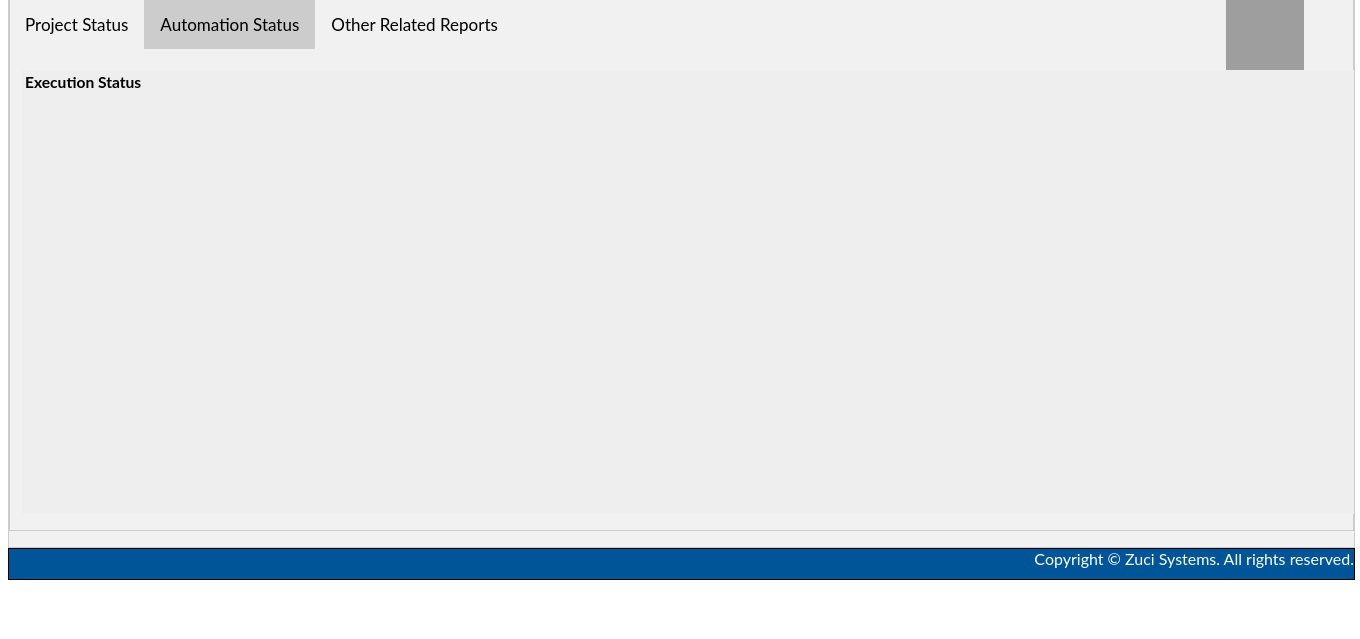
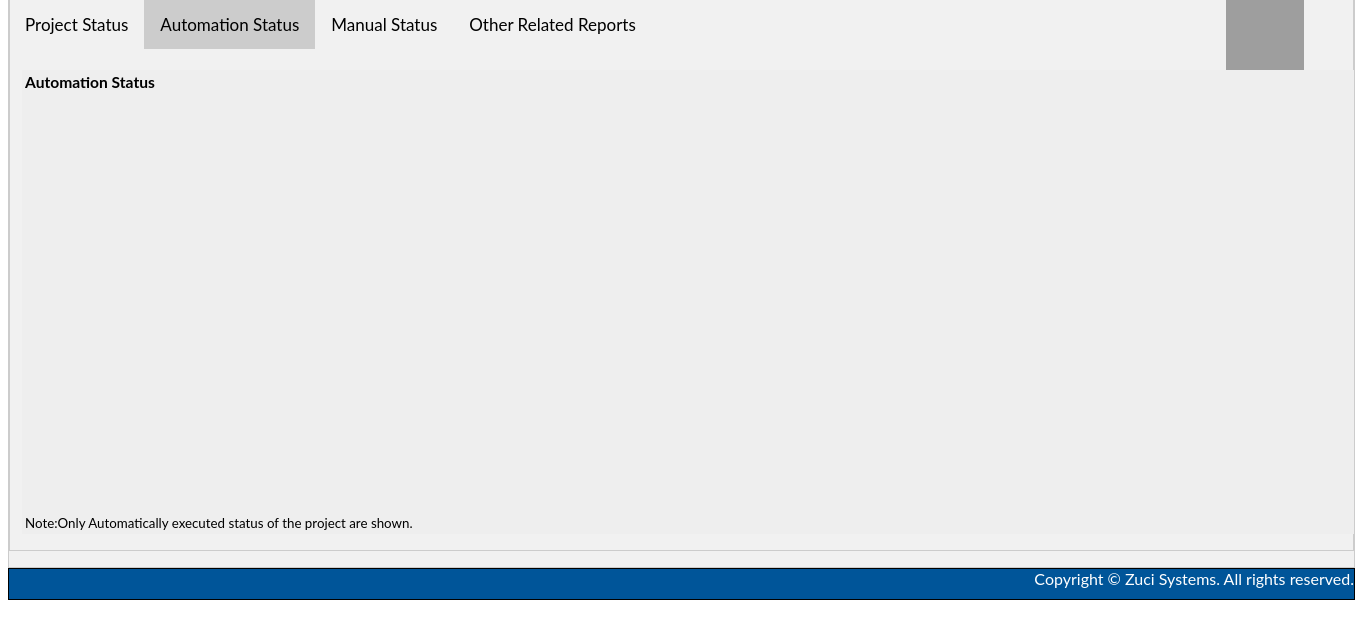
Before and after one commit to zucisystems/testlinkrealtimedashboard, a CodeIgniter app: the page made by application/views/testchart.php in a window 1360 px wide, after a click on "Automation Status". Shown: the part 46-685 px from the top of the page. Run offline with CodeIgniter, Linux system fonts and the light colour scheme; data that the repository does not hold is empty; some libraries are stand-ins or nearby versions; grey boxes are pictures that could not be loaded.

Commit message:
Update testchart.php

```diff
--- a/application/views/testchart.php
+++ b/application/views/testchart.php
@@ -95,7 +95,7 @@ table.smallGrey {
 }
 
 
-.chosen-container3,chosen-container4,chosen-container1,chosen-container {
+.chosen-container3,chosen-container4,chosen-container4a,chosen-container5,chosen-container1,chosen-container {
     -moz-user-select: none;
     display: inline-block;
     font-size: 13px;
@@ -107,7 +107,7 @@ table.smallGrey {
 }
 
 </style>
- <!--<script href="<?php echo base_url('../../highcharts/js/highcharts.js')?>"></script>
+<!-- <script href="<?php echo base_url('../../highcharts/js/highcharts.js')?>"></script>
  <script href="<?php echo base_url('../../highcharts/js/modules/exporting.js')?>"></script> -->
     <script src="http://code.highcharts.com/highcharts.js"></script>
 	<script src="http://code.highcharts.com/modules/exporting.js"></script>
@@ -122,6 +122,7 @@ table.smallGrey {
   <ul class="tab">
   <li><a href="#" class="tablinks" onclick="openCity(event, 'pstatus')">Project Status</a></li>
   <li><a href="#" class="tablinks" onclick="openCity(event, 'astatus')">Automation Status</a></li>
+   <li><a href="#" class="tablinks" onclick="openCity(event, 'mastatus')">Manual Status</a></li>
   <li><a href="#" class="tablinks" onclick="openCity(event, 'otstatus')">Other Related Reports</a></li>
     <script type="text/javascript" src="http://ajax.googleapis.com/ajax/libs/jquery/1.7.1/jquery.min.js"></script>
 	<script src="http://code.highcharts.com/modules/no-data-to-display.js"></script>
@@ -193,7 +194,7 @@ table.smallGrey {
        <!--<script src="http://code.highcharts.com/highcharts.js"></script>-->
 	    <script href="http://localhost/dashboard/application/highcharts/js/highcharts.js"></script>
         <script src="http://localhost/dashboard/application/highcharts/js/modules/exporting.js"></script>
-        <script src="http://localhost/dashboard/application/highcharts/js/modules/no-data-to-display.js"></script>
+
 </head>
 
 <body>
@@ -222,7 +223,7 @@ table.smallGrey {
 <table class="smallGrey" style="width:200%;height:200%;overflow: visible;">
 <tr>
 <td>
-<h3>Execution Status</h3>
+<h3>Automation Status</h3>
 </td>
 </tr>
 <tr>
@@ -230,9 +231,32 @@ table.smallGrey {
 <div id="container1" style="min-width: 800px; height: 400px; margin: 0 auto"></div>
 </td>
 </tr>
+<tr>
+<td>
+Note:Only Automatically executed status of the project are shown.
+</td>
+</tr>
 </table>
 </div>
-
+<div id="mastatus" class="tabcontent">
+<table class="smallGrey" style="width:200%;height:200%;overflow: visible;">
+<tr>
+<td>
+<h3>Manual Status</h3>
+</td>
+</tr>
+<tr>
+<td>
+<div id="container5" style="min-width: 800px; height: 400px; margin: 0 auto"></div>
+</td>
+</tr>
+<tr>
+<td>
+Note:Only Manually executed status of the project are shown.
+</td>
+</tr>
+</table>
+</div>
 <div id="otstatus" class="tabcontent">
 <table class="smallGrey" style="width:200%;height:200%overflow: visible;">
 <tr>
@@ -283,8 +307,9 @@ table.smallGrey {
 
 <div id="container2" style="min-width: 800px; height: 400px; margin: 0 auto"></div>
 <div id="container3" style="min-width: 800px; height: 400px; margin: 0 auto"></div>
-<div id="container4" style="min-width: 800px; height: 400px;align:center; margin: 0 auto"></div>
-
+<div id="container4" style="min-width: 400px; height: 200px;align:center; margin: 0 auto"></div>
+<?php echo "<br>";?>
+<div id="container4a" style="min-width: 400px; height: 200px;align:center; margin: 0 auto"></div>
 </div>
 <script src="//ajax.googleapis.com/ajax/libs/jquery/1.9.1/jquery.min.js"></script>
  <script type="text/javascript">// <![CDATA[
@@ -292,10 +317,9 @@ table.smallGrey {
  $('#testproject').change(function(){
 	  element = document.getElementById("reporttype");
 	 if ( $('#testproject').val() == '#' || $('#testproject').val() == ''&& element.value =='1')
-
       {
-	    //alert('hh');
 		document.getElementById('container4').style.display = 'none';
+		document.getElementById('container4a').style.display = 'none';
         document.getElementById('container3').style.display = 'none';
 		document.getElementById('container2').style.display = 'none';
       }
@@ -304,6 +328,7 @@ table.smallGrey {
 	 {
       document.getElementById('container3').style.display = 'none';
       document.getElementById('container4').style.display = 'none';
+      document.getElementById('container4a').style.display = 'none';
       document.getElementById('container2').style.display = 'block';
 
 
@@ -367,38 +392,48 @@ table.smallGrey {
                 },
                 series: []
             }
+
            function getAjaxData(id){
             $.getJSON("project_data2.php", {id: id}, function(json) {
+
+
                 options.xAxis.categories = json[0]['data'];
                 options.series[0] = json[1];
                 options.series[1] = json[2];
                 options.series[2] = json[3];
                 chart = new Highcharts.Chart(options);
             });
+
 		   }
+		    chart.redraw();
 	 }
 	if(element.value =='3')
 	 {
 
   document.getElementById('container4').style.display = 'block';
+  document.getElementById('container4a').style.display = 'block';
   document.getElementById('container3').style.display = 'none';
   document.getElementById('container2').style.display = 'none';
+
+ $(document).ready(function() {
 var val = $('#testproject').val();
-        getAjaxData(val);
+
+        getAjaxData4a(val);
 		   var options = {
 				colors: ['#ffa500','#cc0000','#009933'],
 
                 chart: {
-                    renderTo:'container4',
+                    renderTo:'container4a',
                     type: 'column',
 					width: 800,
 
                     marginRight: 130,
+					marginup: 20,
                     marginBottom: 25
 
                 },
                 title: {
-                    text: 'Execution Status',
+                    text: 'Execution Status(Manual)',
                     x: -10 //center
                 },
                 subtitle: {
@@ -433,10 +468,7 @@ table.smallGrey {
                  plotOptions: {
                     column: {
                         stacking: 'percent',
-                        dataLabels: {
-                            enabled: true,
-                            color: (Highcharts.theme && Highcharts.theme.dataLabelsColor) || 'white'
-                        }
+
                     },
 					series: {
                 pointWidth: 50,
@@ -446,7 +478,81 @@ table.smallGrey {
                 series: []
 
             }
-           function getAjaxData(id){
+
+           function getAjaxData4a(id){
+            $.getJSON("project_data4a.php", {id: id}, function(json) {
+                options.xAxis.categories = json[0]['data'];
+                options.series[0] = json[1];
+                options.series[1] = json[2];
+                options.series[2] = json[3];
+                chart = new Highcharts.Chart(options);
+            });
+		   }
+		   });
+
+		    $(document).ready(function() {
+			var val = $('#testproject').val();
+        getAjaxData4(val);
+
+		    var options = {
+				colors: ['#ffa500','#cc0000','#009933'],
+
+                chart: {
+                    renderTo:'container4',
+                    type: 'column',
+					width: 800,
+
+                    marginRight: 130,
+                    marginBottom: 25
+
+                },
+                title: {
+                    text: 'Execution Status(Automation)',
+                    x: -10 //center
+                },
+                subtitle: {
+                    text: '',
+                    x: -20
+                },
+                xAxis: {
+                    categories: []
+                },
+                yAxis: {
+                    title: {
+                        text: 'Results'
+                    },
+                    plotLines: [{
+                        value: 0,
+                        width: 1,
+                        color: '#808080'
+                    }]
+                },
+                 tooltip: {
+            pointFormat: '<span style="color:{series.color}">{series.name}</span>: <b>{point.y}</b> ({point.percentage:.0f}%)<br/>',
+            shared: true
+        },
+                legend: {
+                    layout: 'vertical',
+                    align: 'right',
+                    verticalAlign: 'top',
+                    x: -10,
+                    y: 100,
+                    borderWidth: 0
+                },
+                 plotOptions: {
+                    column: {
+                        stacking: 'percent',
+
+                    },
+					series: {
+                pointWidth: 50,
+                groupPadding: 0
+            }
+                },
+                series: []
+
+            }
+           function getAjaxData4(id){
             $.getJSON("project_data4.php", {id: id}, function(json) {
                 options.xAxis.categories = json[0]['data'];
                 options.series[0] = json[1];
@@ -455,6 +561,11 @@ table.smallGrey {
                 chart = new Highcharts.Chart(options);
             });
 		   }
+		   });
+
+
+
+
 	 }
 
  //any select change on the dropdown with id testproject trigger this code
@@ -463,7 +574,7 @@ table.smallGrey {
  var testproject_id = $('#testproject').val(); // here we are taking testproject id of the selected one.
  $.ajax({
  type: "POST",
-
+  cache: false,
 url: 'index.php/reportdashboard/getplan/'+testproject_id,
 
  //url: "localhost/dashboard/get_plan/"+testproject_id
@@ -505,10 +616,19 @@ url: 'index.php/reportdashboard/getplan/'+testproject_id,
 					width: 800,
                     marginRight: 130,
                     marginBottom: 25
+
+
+
                 },
                 title: {
                     text: ' Status',
                     x: -20 //center
+                },
+				 events: {
+                    redraw: function() {
+                    console.log("highcharts redraw, rendering-done");
+                    $('body').addClass('rendering-done');
+                                       }
                  },
                 subtitle: {
                     text: '',
@@ -559,7 +679,9 @@ url: 'index.php/reportdashboard/getplan/'+testproject_id,
             }
 
              function getAjaxData(id){
+
                 $.getJSON("project_data3.php", {id: id}, function(json) {
+
                 options.xAxis.categories = json[0]['data'];
                 options.series[0] = json[1];
                 options.series[1] = json[2];
@@ -567,6 +689,7 @@ url: 'index.php/reportdashboard/getplan/'+testproject_id,
                 chart = new Highcharts.Chart(options);
             });
 			 }
+
         });
 
 
@@ -576,6 +699,7 @@ url: 'index.php/reportdashboard/getplan/'+testproject_id,
 document.getElementById('container2').style.display = 'none';
 document.getElementById('container3').style.display = 'block';
 document.getElementById('container4').style.display = 'none';
+document.getElementById('container4a').style.display = 'none';
 	 }
 
 
@@ -631,10 +755,79 @@ function openCity(evt, cityName) {
                     renderTo:'container1',
                     type: 'column',
                     marginRight: 130,
-                    marginBottom: 25
+                    marginBottom: 65
                 },
                 title: {
                     text: 'Execution Status',
+                    x: -20 //center
+                },
+                subtitle: {
+                    text: '',
+                    x: -20
+                },
+                xAxis: {
+					labels: {
+        overflow: 'justify'
+      },
+                    categories: []
+                },
+                yAxis: {
+                    title: {
+                        text: 'Results'
+                    },
+                    plotLines: [{
+                        value: 0,
+                        width: 1,
+                        color: '#808080'
+                    }]
+                },
+                tooltip: {
+                    formatter: function() {
+                            return '<b>'+ this.series.name +'</b><br/>'+
+                            this.x +': '+ this.y;
+                    }
+                },
+                legend: {
+                    layout: 'vertical',
+                    align: 'right',
+                    verticalAlign: 'top',
+                    x: -10,
+                    y: 100,
+                    borderWidth: 0
+                },
+                 plotOptions: {
+                    column: {
+                        stacking: 'normal',
+                        dataLabels: {
+                            enabled: true,
+                            color: (Highcharts.theme && Highcharts.theme.dataLabelsColor) || 'white'
+                        }
+                    }
+                },
+                series: []
+            }
+
+            $.getJSON("project_data1.php", function(json) {
+                options.xAxis.categories = json[0]['data'];
+                options.series[0] = json[1];
+                options.series[1] = json[2];
+                options.series[2] = json[3];
+                chart = new Highcharts.Chart(options);
+            });
+        });
+        </script>
+		<script type="text/javascript">
+        $(document).ready(function() {
+            var options = {
+				colors: ['#ffaf1a','#e60000','#009933'],
+                chart: {
+                    renderTo:'container5',
+                    type: 'column',
+                    marginRight: 130,
+                    marginBottom: 65
+                },
+                title: {
+                    text: 'Manual Status',
                     x: -20 //center
                 },
                 subtitle: {
@@ -680,29 +873,29 @@ function openCity(evt, cityName) {
                 series: []
             }
 
-            $.getJSON("project_data1.php", function(json) {
+            $.getJSON("project_data5.php", function(json) {
                 options.xAxis.categories = json[0]['data'];
                 options.series[0] = json[1];
                 options.series[1] = json[2];
-              //options.series[2] = json[3];
+                options.series[2] = json[3];
                 chart = new Highcharts.Chart(options);
             });
         });
         </script>
-
 		<script>
 		$(document).ready(function(){
-
+		document.getElementById('container4a').style.display = 'none';
 		document.getElementById('container4').style.display = 'none';
         document.getElementById('container3').style.display = 'none';
 		document.getElementById('container2').style.display = 'none';
 		$('#reporttype').change(function(){
 			//var testproject_id = document.getElementById('testproject');
-
+				$.ajaxSetup({ cache: false });
       if ( this.value == '0')
 
       {
 		document.getElementById('container4').style.display = 'none';
+		document.getElementById('container4a').style.display = 'none';
         document.getElementById('container3').style.display = 'none';
 		document.getElementById('container2').style.display = 'none';
       }
@@ -734,21 +927,17 @@ function openCity(evt, cityName) {
 		$("#testproject").show();
 		$("#plan").hide();
 		$("#build").hide();
-		//document.getElementById('container4').style.display = 'block';
-
+		document.getElementById('container4').style.display = 'block';
+		document.getElementById('container4a').style.display = 'block';
 
 	  }
 
 
     });
+
 });
 
 		</script>
-
-
-
-
-
 		</form>
 </body>
 <meta http-equiv="content-type" content="text/html; charset=UTF-8">
```
Lines whose indentation alone changed are shown as unchanged.
